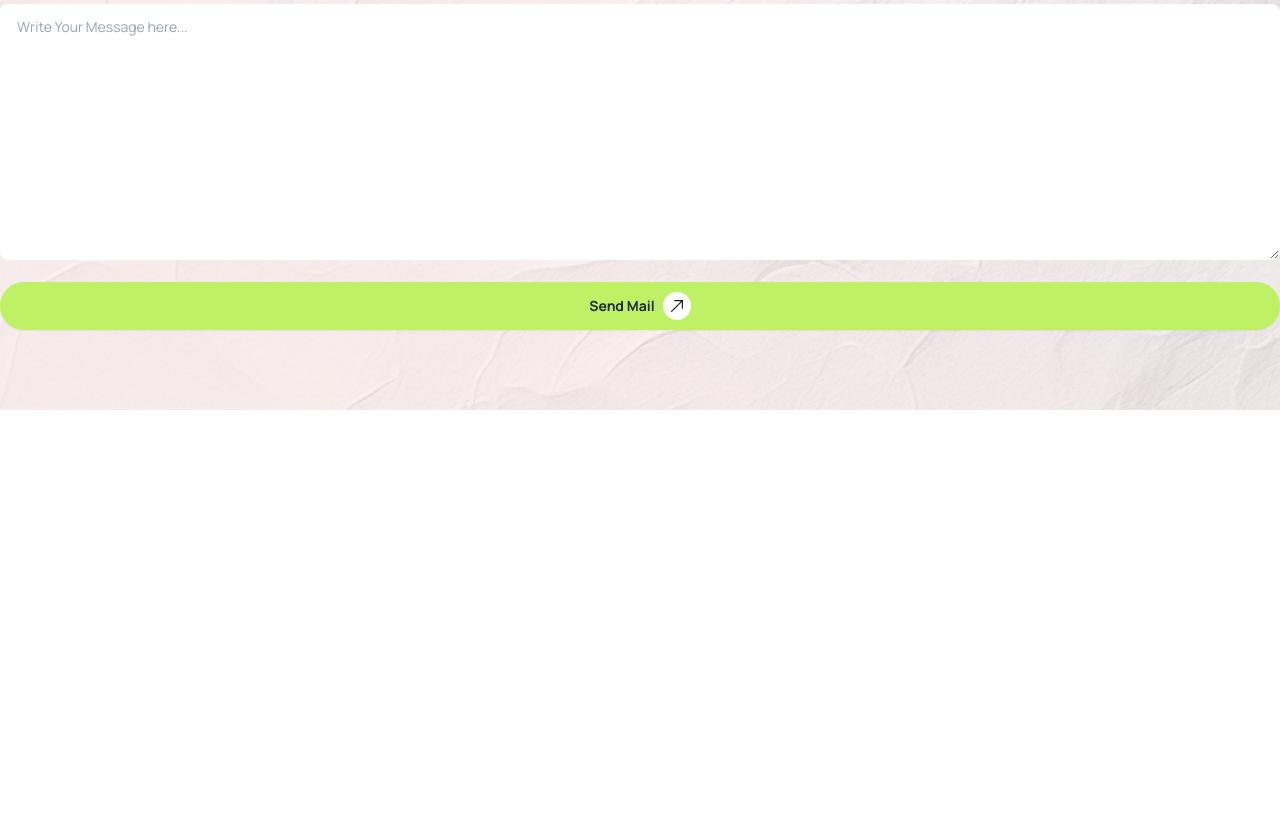
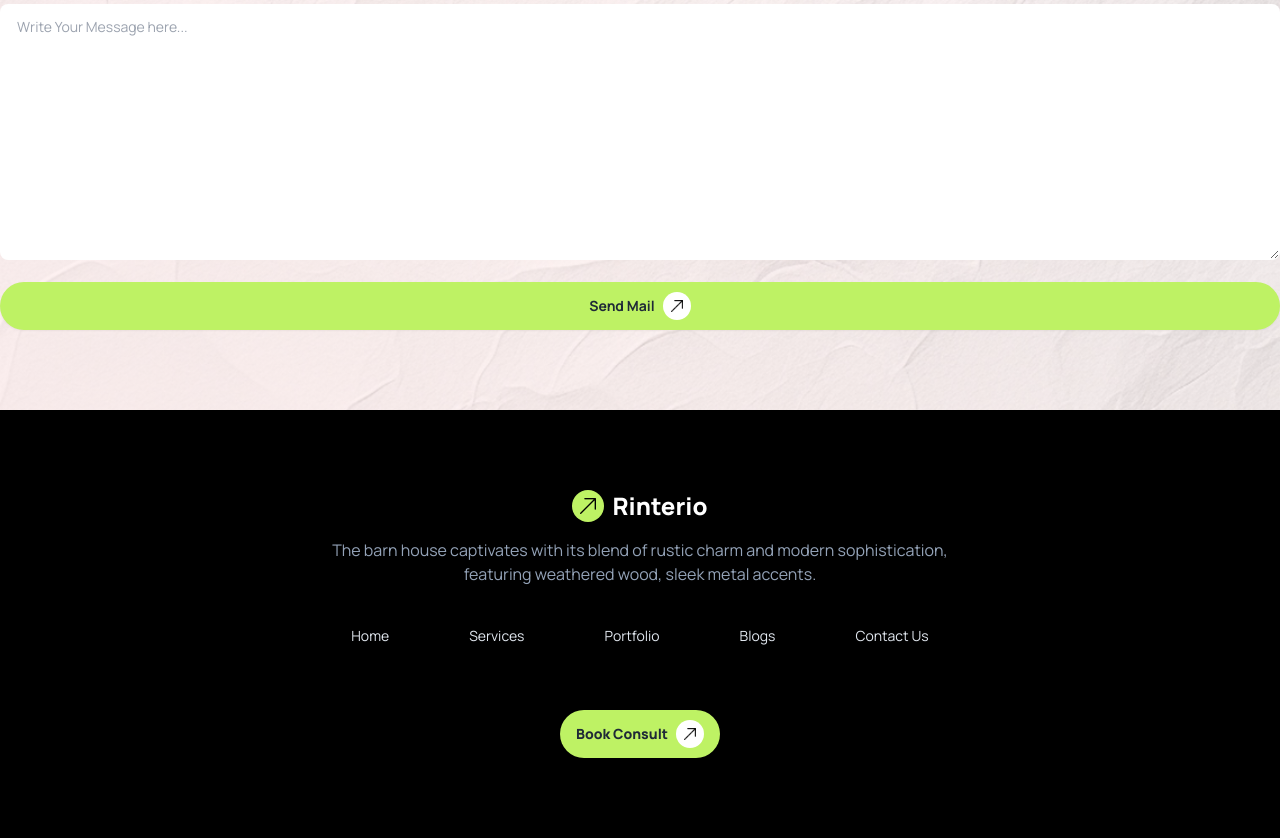
Before and after one commit to asm-shad/Barn-House, a plain HTML site: page index.html in a window 1280 px wide. Shown: the part 3228-4066 px from the top of the page. Before the commit the page ends 3638 px from the top, so only its background shows below. Drawn offline with nearby package versions, Linux system fonts and the light colour scheme.

Commit message:
Footer section complete

```diff
--- a/index.html
+++ b/index.html
@@ -65,7 +65,7 @@
                     <li class="hover:font-bold duration-300 ease-in-out"><a>Contact Us</a></li>
                   </ul>
                 </div>
-                <div class="navbar-end space-x-4">
+                <div class="navbar-end space-x-4 hidden md:flex">
                     <div class="bg-white p-2 rounded-full">
                         <img class="w-3" src="./assets/search-interface-symbol.png" alt="">
                     </div>
@@ -77,7 +77,7 @@
                     <div class="bg-white p-2 rounded-full">
                         <img class="w-3" src="./assets/up-right-arrow.png" alt="">
                     </div>
-                </button>
+                  </button>
                 </div>
               </div>
         </nav>
@@ -262,5 +262,36 @@
             </div>
            </section>
     </main>
+    <!-- Footer Section -->
+     <footer class="bg-black">
+        <div class="container mx-auto py-20">
+            <div class="text-center space-y-4 flex flex-col justify-center items-center">
+                <div class="flex justify-center items-center">
+                    <div class="bg-lime-300 p-2 rounded-full mr-2 w-8">
+                        <img class="w-4" src="./assets/up-right-arrow.png" alt="">
+                      </div>
+                      <a class="text-2xl font-extrabold text-white">Rinterio</a>
+                </div>
+                <p class="text-slate-400 w-1/2">The barn house captivates with its blend of rustic charm and modern sophistication, featuring weathered wood, sleek metal accents.</p>
+            </div>
+            <div class="flex justify-center items-center mt-6">
+                <ul class="menu menu-horizontal px-1 text-slate-200 gap-x-12">
+                  <li class="hover:font-bold duration-300 ease-in-out"><a>Home</a></li>
+                  <li class="hover:font-bold duration-300 ease-in-out"><a>Services</a></li>
+                  <li class="hover:font-bold duration-300 ease-in-out"><a>Portfolio</a></li>
+                  <li class="hover:font-bold duration-300 ease-in-out"><a>Blogs</a></li>
+                  <li class="hover:font-bold duration-300 ease-in-out"><a>Contact Us</a></li>
+                </ul>
+              </div>
+              <div class="flex justify-center items-center mt-12">
+                <button class="btn font-extrabold bg-lime-300 rounded-full border-none">
+                    Book Consult
+                    <div class="bg-white p-2 rounded-full ">
+                        <img class="w-3" src="./assets/up-right-arrow.png" alt="">
+                    </div>
+                  </button>
+              </div>
+        </div>
+     </footer>
 </body>
 </html>
```
